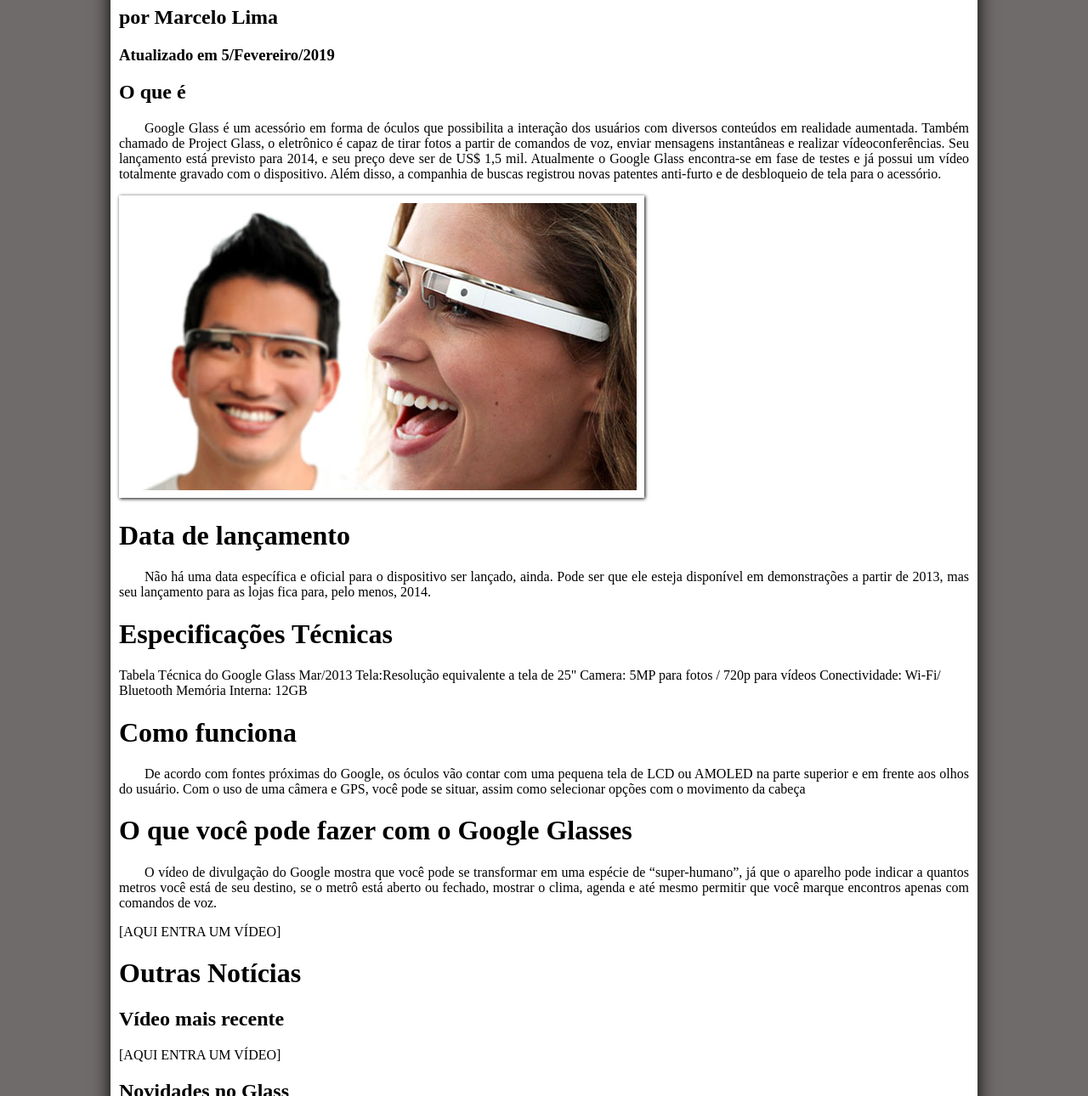
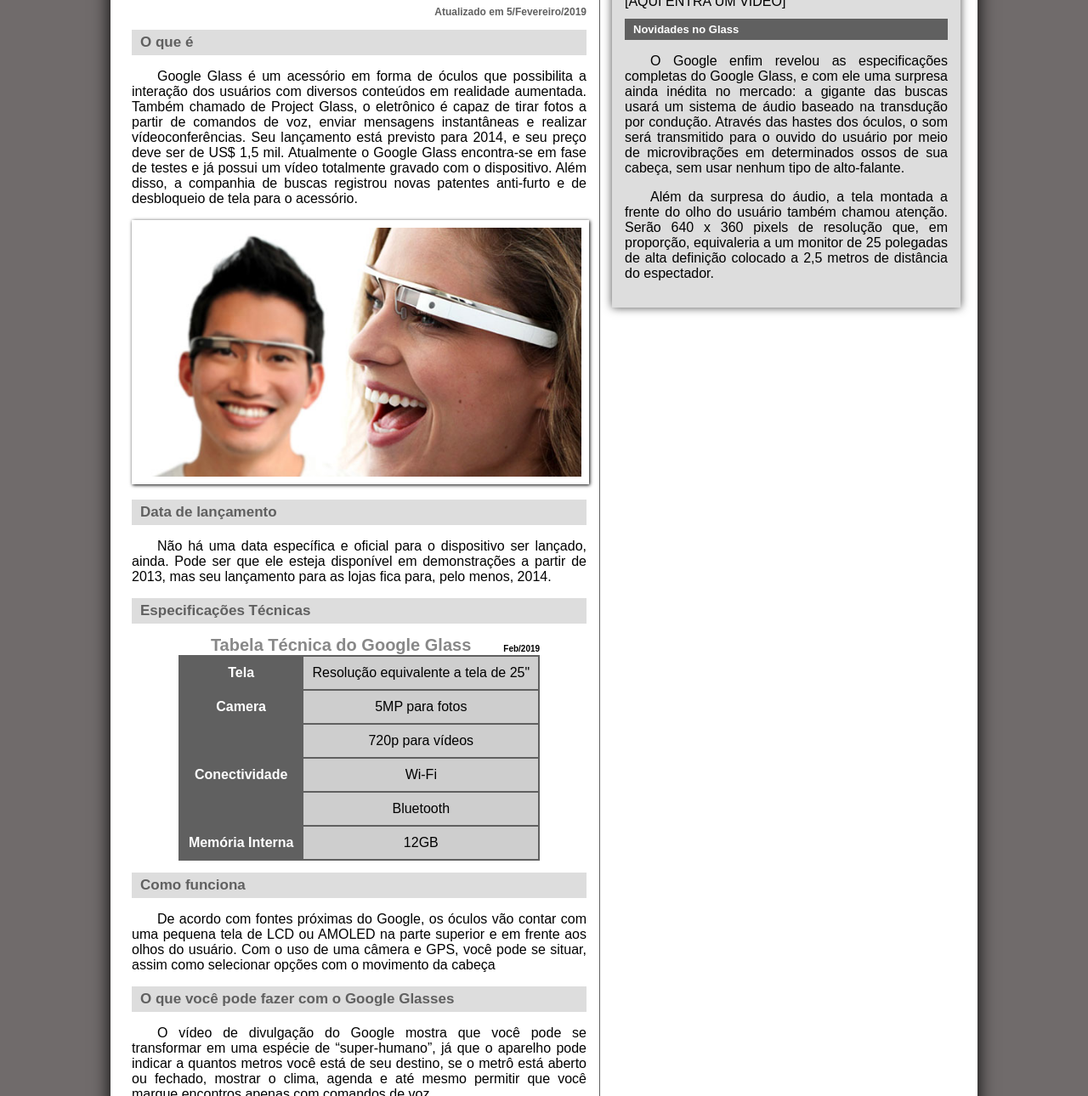
Before and after one commit to MRLSK8/WebSite_Curso-Em-Video, a plain HTML site: page index.html in a window 1280 px wide. Shown: the part 290-1580 px from the top of the page at 85% size. Drawn offline with Linux system fonts and the light colour scheme.

Commit message:
index e css atualizado

```diff
--- a/css/estilo.css
+++ b/css/estilo.css
@@ -1,6 +1,19 @@
 body {
+    font-family: Arial, sans-serif;
     background-color: #706b6b;
     margin: 0 auto;
+}
+p {
+    text-align: justify;
+    text-indent: 30px;
+}
+a {
+    color: #606060;
+    text-decoration: none;
+}
+a:hover {
+    font-size: 17px;
+    text-decoration: underline;
 }
 #interface {
     width: 1000px;
@@ -9,26 +22,23 @@ body {
     box-shadow: 0px 0px 20px black;
     padding: 10px;
 }
-p {
-    text-align: justify;
-    text-indent: 30px;
-}
 #imgQuadroHomemMulher {
     box-shadow: 1px 1px 4px black;
     border: 9px solid white;
     transition: 1s;
+    width: 520px;
 }
 .foto-legenda {
     opacity: 0;
     position: absolute;
     font-size: 15px;
     font-family: Arial, Helvetica, sans-serif;
-    top: 565px;
-    left: 140px;
+    top: 532px;
+    left: 198px;
     background-color: rgba(0, 0, 0, .4);
     color: white;
-    width: 593px;
-    height: 339px;
+    width: 520px;
+    height: 294px;
     padding: 10px;
     box-sizing: border-box;
     transition: 0.5s;
@@ -90,10 +100,110 @@ header#cabecalho img#icone {
     margin-top: 40px;
 }
 #cabecalho h2 {
-    font-family: Arial, sans-serif;
+    font-family: 'Merienda', cursive;
     color: #888888;
     font-size: 20px;
     padding: 0px;
     padding-left: 20px;
+    margin-top: 5px;
+}
+section#corpo {
+    display: block;
+    width: 535px;
+    float: left;
+    border-right: 1px solid #606060;
+    padding: 15px;
+}
+article#noticia-principal h2{
+    font-size: 17px;
+    color: #606060;
+    background-color: #dddddd;
+    padding: 5px 0px 5px 10px;
+}
+header#cabecalho-artigo h1 {
+    font-family: 'Merienda', cursive;
+    font-size: 20px;
+    color: #606060;
+    margin-bottom: 0px;
+    margin-top: 0px;
+}
+.direita {
+    text-align: right;
+}
+header#cabecalho-artigo h2 {
+    font-size: 15px;
+    color: #aca5a5;
+    background-color: white;
+    margin: 0px;
+    padding-left: 0px;
+}
+header#cabecalho-artigo h3 {
+    font-size: 12px;
+    color: #606060;
+}
+#tabelaspec {
+    border: 1px solid #606060;
+    border-spacing: 0px;
+    margin-left: auto;
+    margin-right: auto;
+}
+#tabelaspec td {
+    border: 1px solid #606060;
+    padding: 10px;
+    text-align: center;
+}
+#tabelaspec td.colDireita {
+    color: white;
+    vertical-align: top;
+    background-color: #606060;
+    font-weight: bold;
+}
+#tabelaspec td.colEsquerda {
+    background-color: #cecece;
+}
+#tabelaspec caption {
+    color: #888888;
+    font-size: 20px;
+    font-weight: bolder;
+}
+#tabelaspec caption span {
+    float: right;
+    color: black;
+    font-size: 10px;
     margin-top: 10px;
 }
+aside#lateral {
+    display: block;
+    width: 380px;
+    float: right;
+    padding-right: 10px;
+    background-color: #dddddd;
+    padding: 15px;
+    box-shadow: 0px 0px 10px rgba(0, 0, 0, 0.7);
+    margin-top: 100px;
+    margin: 10px;
+}
+aside#lateral h1 {
+    font-family: 'Merienda', cursive;
+    font-size: 20px;
+    margin-top: 1px;
+    color: #606060;
+}
+aside#lateral h2 {
+    background-color: #606060;
+    font-size: 13px;
+    color: white;
+    padding: 5px 0px 5px 10px;
+}
+#rodape {
+    clear: both;
+    border-top: 1px solid #606060;
+}
+
+#rodape p {
+    text-align: center;
+    margin-bottom: 0px;
+}
+#footerCopyright {
+    margin-top: 18px;
+}
--- a/index.html
+++ b/index.html
@@ -4,9 +4,11 @@
     <meta charset="UTF-8">
     <title> WebSite Curso em vídeo </title>
     <link rel="stylesheet" type="text/css" href="./css/estilo.css">
+    <link href="https://fonts.googleapis.com/css?family=Merienda" rel="stylesheet">
 </head>
 <body>
     <div id="interface">
+
         <header id="cabecalho">
 
             <h1>Google Glass</h1>
@@ -25,10 +27,14 @@
 
         </header>
 
+        <section id="corpo">
+            <article id="noticia-principal">
+                <header id="cabecalho-artigo">
                     <h3>Tecnologia > Inovações</h3>
                     <h1>Saiba tudo sobre o Google Glass</h1>
                     <h2>por Marcelo Lima</h2>
-        <h3>Atualizado em 5/Fevereiro/2019</h3>
+                    <h3 class="direita">Atualizado em 5/Fevereiro/2019</h3>
+                </header>
 
                 <h2>O que é</h2>
                 <p>
@@ -45,21 +51,26 @@
                     <h5 class="foto-legenda">Google Glass: Uma nova maneira de ver o mundo</h5>
                 </div>
 
-        <h1>Data de lançamento</h1>
+                <h2>Data de lançamento</h2>
                 <p>
                     Não há uma data específica e oficial para o dispositivo ser lançado, ainda. Pode ser que ele esteja
                     disponível em demonstrações a partir de 2013, mas seu lançamento para as lojas fica para, pelo menos, 2014.
                 </p>
 
-        <h1>Especificações Técnicas</h1>
-        Tabela Técnica do Google Glass Mar/2013
+                <h2>Especificações Técnicas</h2>
 
-        Tela:Resolução equivalente a tela de 25"
-        Camera: 5MP para fotos / 720p para vídeos
-        Conectividade: Wi-Fi/ Bluetooth
-        Memória Interna: 12GB
+                <table id="tabelaspec">
+                    <caption>Tabela Técnica do Google Glass <span>Feb/2019</span> </caption>
 
-        <h1>Como funciona</h1>
+                    <tr> <td class="colDireita">Tela</td> <td class="colEsquerda">Resolução equivalente a tela de 25"</td> </tr>
+                    <tr> <td rowspan="2" class="colDireita">Camera</td> <td class="colEsquerda">5MP para fotos </td> </tr>
+                    <tr> <td class="colEsquerda">720p para vídeos</td> </tr>
+                    <tr> <td rowspan="2" class="colDireita">Conectividade</td> <td class="colEsquerda">Wi-Fi</td> </tr>
+                    <tr> <td class="colEsquerda">Bluetooth</td> </tr>
+                    <tr> <td class="colDireita">Memória Interna </td> <td class="colEsquerda">12GB</td> </tr>
+                </table>
+
+                <h2>Como funciona</h2>
                 <p>
                     De acordo com fontes próximas do Google, os óculos vão contar com uma pequena tela de LCD ou AMOLED na
                     parte superior e em frente aos olhos do usuário. Com o uso de uma câmera e GPS, você pode se situar,
@@ -67,7 +78,7 @@
                 </p>
 
 
-        <h1>O que você pode fazer com o Google Glasses</h1>
+                <h2>O que você pode fazer com o Google Glasses</h2>
                 <p>
                     O vídeo de divulgação do Google mostra que você pode se transformar em uma espécie de “super-humano”,
                     já que o aparelho pode indicar a quantos metros você está de seu destino, se o metrô está aberto ou
@@ -75,7 +86,10 @@
                 </p>
 
                 [AQUI ENTRA UM VÍDEO]
+            </article>
+        </section>
 
+        <aside id="lateral">
             <h1>Outras Notícias</h1>
             <h2>Vídeo mais recente</h2>
 
@@ -93,12 +107,15 @@
                 pixels de resolução que, em proporção, equivaleria a um monitor de 25 polegadas de alta definição colocado a
                 2,5 metros de distância do espectador.
             </p>
+        </aside>
 
-        <p>
-            2019 - by Marcelo Lima
-            Facebook | Twitter
+        <footer id="rodape">
+            <p id="footerCopyright">
+                Copyright &copy; 2019 - by Marcelo Lima <br>
+                <a href="https://www.facebook.com/profile.php?id=100004301021977" target="_blank">Facebook</a> |
+                <a href="https://twitter.com/MRLSK8" target="_blank">Twitter</a>
             </p>
-
+        </footer>
     </div>
 </body>
 </html>
```
Lines whose indentation alone changed are shown as unchanged.
